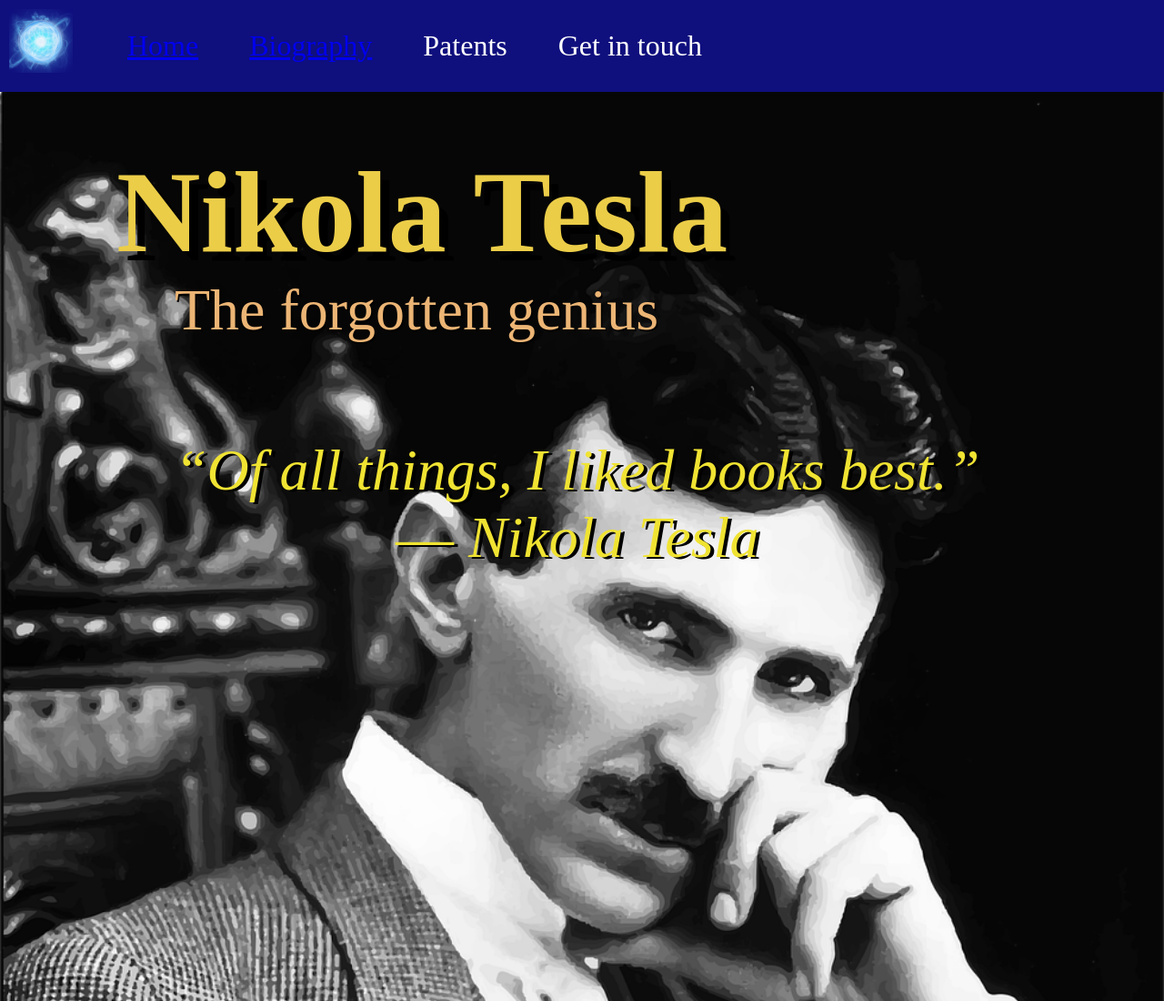
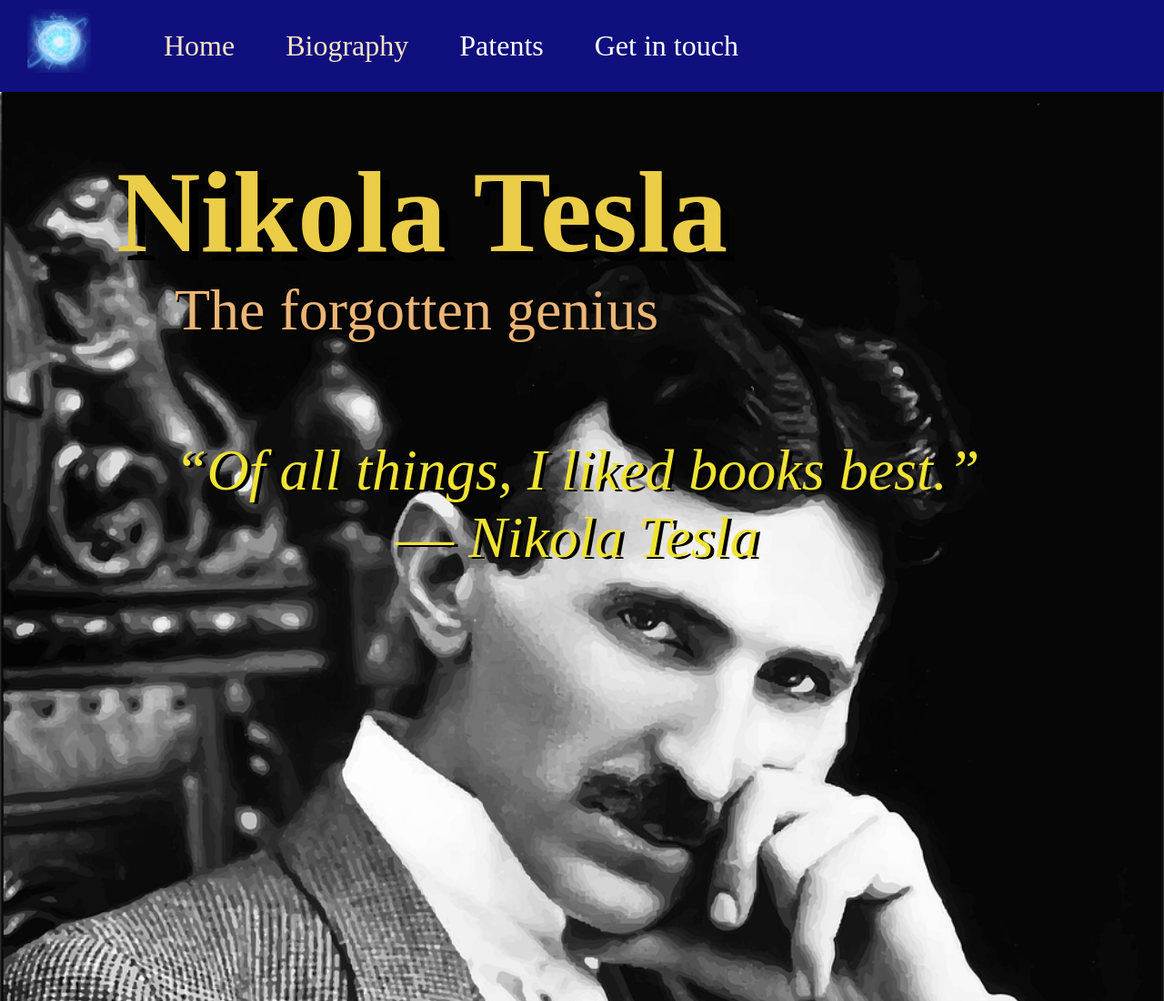
Before and after one commit to Frepacha/FE21-CSS-Day5-Delgado-Petrovic, a plain HTML site: page index.html in a window 1280 px wide. Shown: the top 1100 px of the page at 91% size. Drawn offline with Linux system fonts and the light colour scheme.

Commit message:
i change the hover-color and a biography.html

```diff
--- a/index.html
+++ b/index.html
@@ -6,7 +6,7 @@
     <meta http-equiv="X-UA-Compatible" content="IE=edge">
     <meta name="viewport" content="width=device-width, initial-scale=1.0">
     <link rel="stylesheet" href="styles.css">
-    <title>Document</title>
+    <title>Biography</title>
 </head>
 
 <body>
@@ -18,7 +18,7 @@
                     <a href="index.html">Home</a>
                 </li>
                 <li>
-                    <a href="biography">Biography</a>
+                    <a href="biography.html">Biography</a>
                 </li>
                 <li>Patents</li>
                 <li>Get in touch</li>
--- a/styles.scss
+++ b/styles.scss
@@ -19,6 +19,13 @@ nav {
             display: inline;
             padding-right: 1.5em;
         }
+        a {
+            color: bisque;
+            text-decoration: none;
+            &:hover {
+                color: yellowgreen;
+            }
+        }
     }
 }
 
@@ -26,7 +33,7 @@ nav {
     float: left;
     width: 70px;
     height: 70px;
-    padding: 10px 10px;
+    padding: 10px 30px;
     margin-right: 50px;
 }
 
```
Also changed, not shown: biography.html (added, +15 -0 lines), styles.css, 1 other file.
